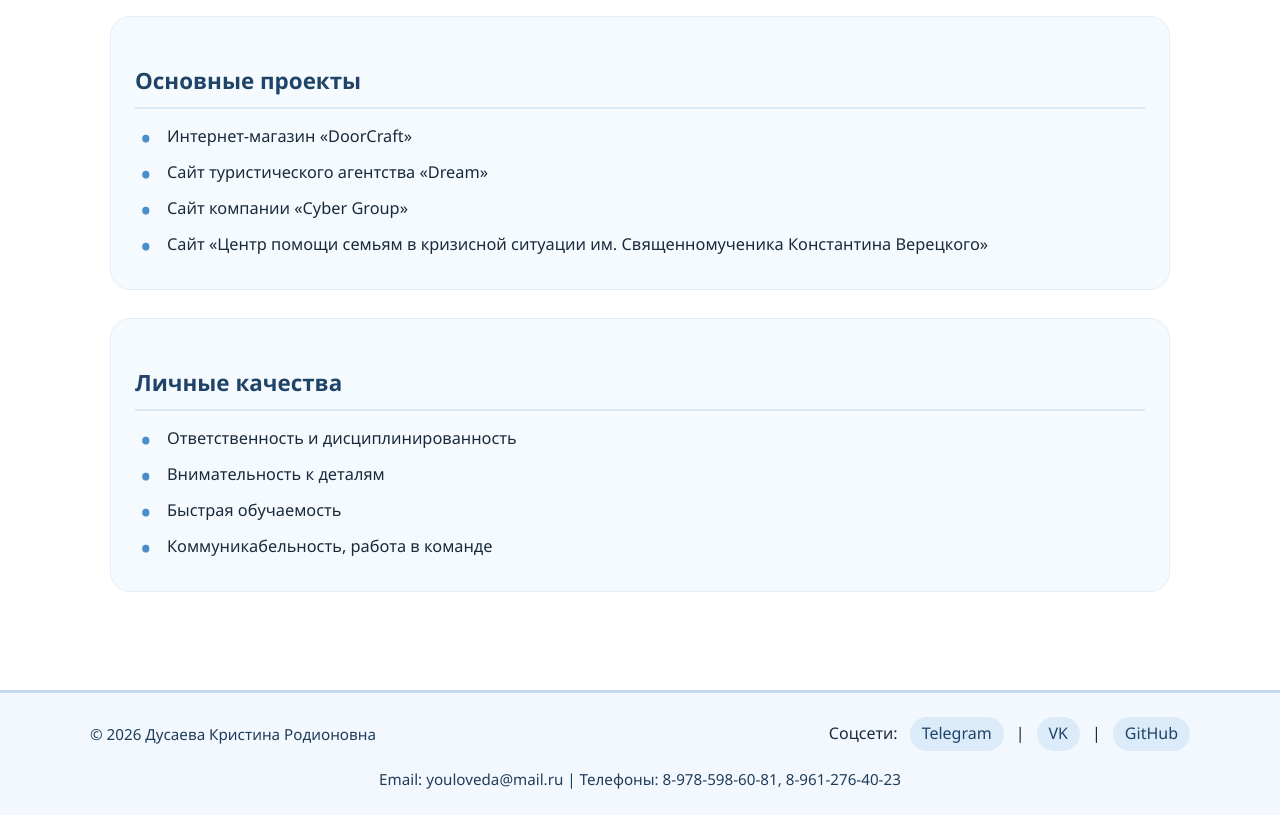
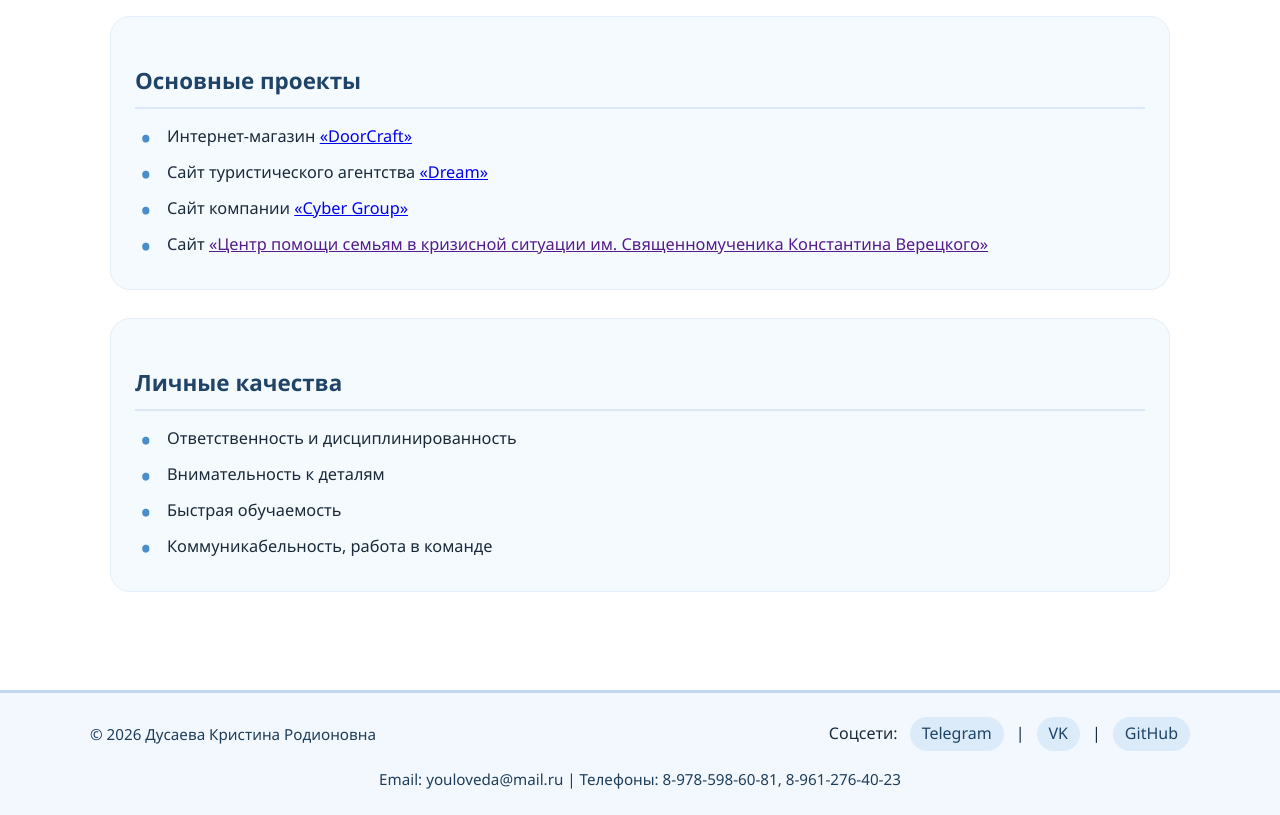
Before and after one commit to MeAstrena/JavaScript_learning, a plain HTML site: page index.html in a window 1280 px wide. Shown: the part 1560-2375 px from the top of the page. Drawn offline with Linux system fonts and the light colour scheme.

Commit message:
add links

```diff
--- a/index.html
+++ b/index.html
@@ -76,10 +76,10 @@
             <div class="projects">
                 <h3>Основные проекты</h3>
                 <ul>
-                    <li>Интернет-магазин «DoorCraft»</li>
-                    <li>Сайт туристического агентства «Dream»</li>
-                    <li>Сайт компании «Cyber Group»</li>
-                    <li>Сайт «Центр помощи семьям в кризисной ситуации им. Священномученика Константина Верецкого»</li>
+                    <li>Интернет-магазин <a href="https://meastrena.github.io/DoorCraft/">«DoorCraft»</a></li>
+                    <li>Сайт туристического агентства <a href="https://meastrena.github.io/Dream/">«Dream»</a></li>
+                    <li>Сайт компании <a href="https://meastrena.github.io/Cybergroup_Project/">«Cyber Group»</a></li>
+                    <li>Сайт <a href="">«Центр помощи семьям в кризисной ситуации им. Священномученика Константина Верецкого»</a></li>
                 </ul>
             </div>
 
```
